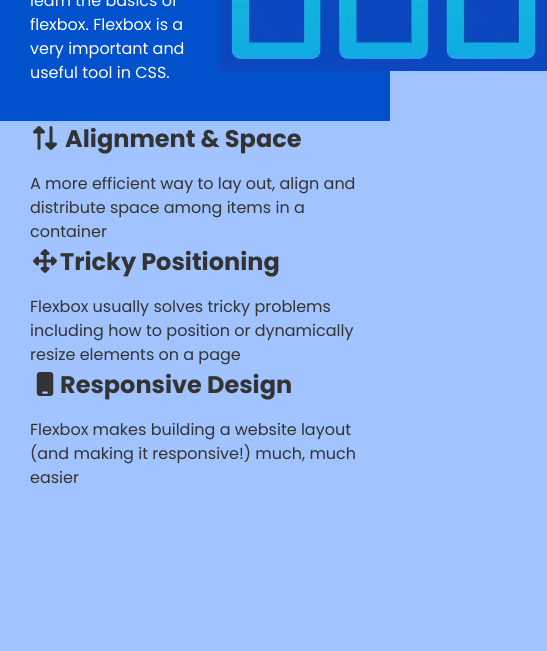
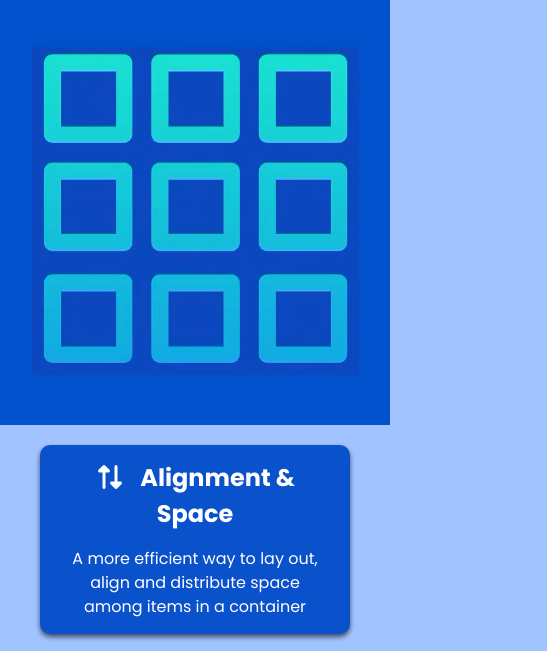
Before and after one commit to Eric-Vaughn/flexbox-crash-course, a plain HTML site: page index.html in a window 390 px wide. Shown: the part 367-1018 px from the top of the page, 547 px wide, since content can reach past the window. Before the commit the page ends 857 px from the top, so only its background shows below. Drawn offline with Linux system fonts and the light colour scheme.

Commit message:
style boxes & add @media query

```diff
--- a/style.css
+++ b/style.css
@@ -92,3 +92,35 @@ ul {
     align-items: center;
     justify-content: space-between;
 }
+
+.boxes .container {
+    display: flex;
+    justify-content: space-between;
+}
+
+.box {
+    flex: 1;
+    background: #0a51cc;
+    color: #fff;
+    border-radius: 10px; /* Adds curved corners to box */
+    margin: 20px 10px;
+    box-shadow: 0 3px 5px rgba(0, 0, 0, 0.6);
+    padding: 15px 20px;
+}
+
+.box i {
+    margin-right: 10px;
+}
+
+@media (max-width: 768px) {
+    .header .container {
+        flex-direction: column;
+        padding-top: 20px;
+        text-align: center;
+    }
+
+    .boxes .container {
+        display: block; /* Could just change flex-direction to column as well */
+        text-align: center;
+    }
+}
```
